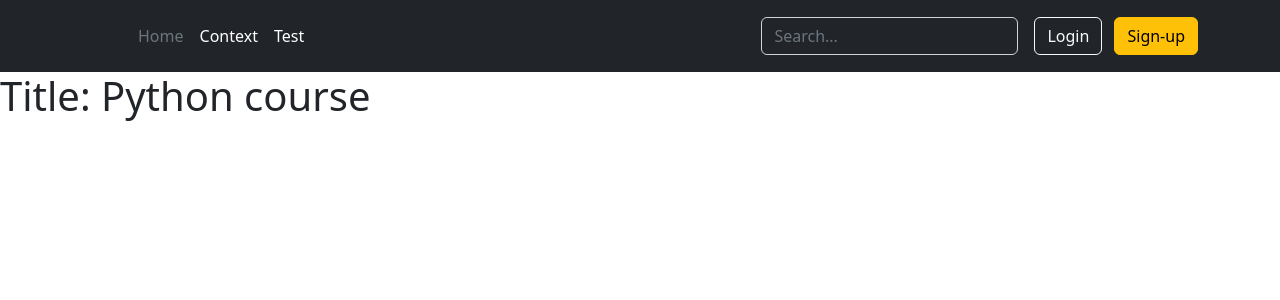
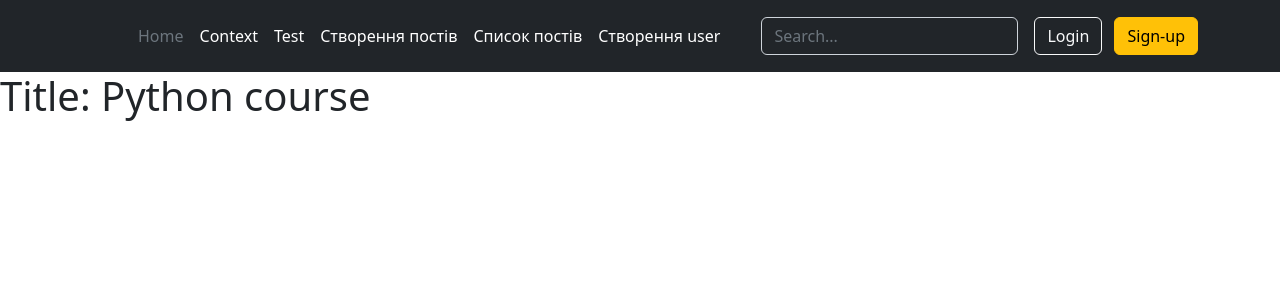
Before and after one commit to Vladke2/GoITeens, a Flask app: page / in a window 1280 px wide. Shown: the top 300 px of the page. Run offline with Flask 3, Linux system fonts and the light colour scheme.

Commit message:
home_task(07.11)

```diff
--- a/app.py
+++ b/app.py
@@ -28,6 +28,33 @@ class Article(db.Model):
         return f'<Article {self.id}>'
 
 
+class User (db.Model):
+    id = db.Column(db.Integer, primary_key=True)
+    username = db.Column(db.Text, nullable=False)
+    password = db.Column(db.Integer, nullable=False)
+
+    def __repr__(self):
+        return f'<User {self.id}>'
+
+
+@app.route("/user", methods=['POST', 'GET'])
+def create_user():
+    if request.method == 'POST':
+        username = request.form['username']
+        password = request.form['password']
+
+        user = User(
+            username=username,
+            password=password,
+        )
+        try:
+            db.session.add(user)
+            db.session.commit()
+            return redirect('/')
+        except Exception as exs:
+            return f'При збереженні запису виникла помилка: {exs}'
+    else:
+        return render_template('user.html')
 
 
 @app.route("/")
--- a/templates/base.html
+++ b/templates/base.html
@@ -8,7 +8,7 @@
     {% endblock link %}
 </head>
 <body>
-{% block content %}
+
 <header class="p-3 text-bg-dark">
     <div class="container">
       <div class="d-flex flex-wrap align-items-center justify-content-center justify-content-lg-start">
@@ -20,6 +20,9 @@
           <li><a href="http://127.0.0.1:5000/base" class="nav-link px-2 text-secondary">Home</a></li>
           <li><a href="http://127.0.0.1:5000/context" class="nav-link px-2 text-white">Context</a></li>
           <li><a href="http://127.0.0.1:5000/test" class="nav-link px-2 text-white">Test</a></li>
+            <li><a href="http://127.0.0.1:5000/article" class="nav-link px-2 text-white">Створення постів</a></li>
+            <li><a href="http://127.0.0.1:5000/articles" class="nav-link px-2 text-white">Список постів</a></li>
+            <li><a href="http://127.0.0.1:5000/user" class="nav-link px-2 text-white">Створення user </a></li>
 
         </ul>
 
@@ -35,6 +38,6 @@
     </div>
   </header>
 <h1> Title: {{title}}</h1>
-{% endblock content %}
+{% block content %}{% endblock content %}
 </body>
 </html>
```
